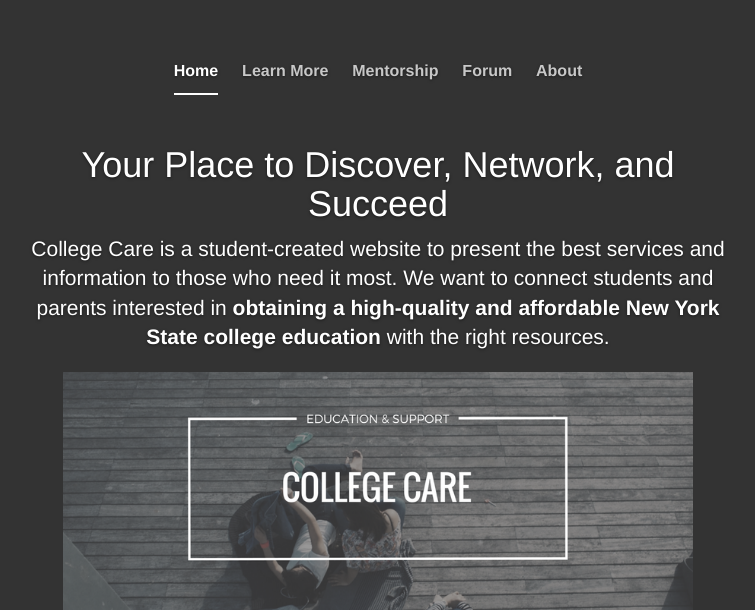
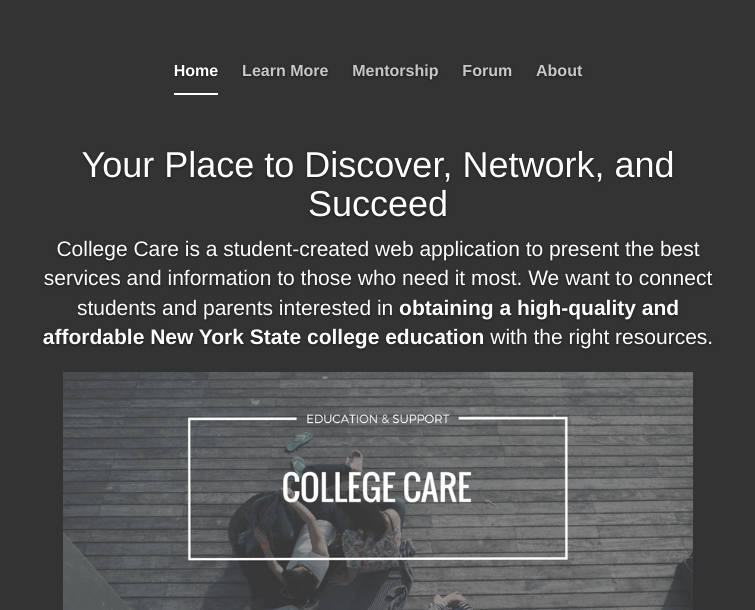
Before and after one commit to anthonyc1/excelsior-hack, a Flask app: page / in a window 1280 px wide. Shown: the top 610 px of the page, without its empty margins (262-1017 px from the left). Run offline with Flask 2, Linux system fonts and the light colour scheme; some libraries are stand-ins or nearby versions.

Commit message:
minor tweak to text

```diff
--- a/templates/index.html
+++ b/templates/index.html
@@ -49,7 +49,7 @@
       <div class="inner cover">
         <div id="titlesection">
             <h1 class="cover-heading">Your Place to Discover, Network, and Succeed</h1>
-            <p class="lead">College Care is a student-created website to present the best services and information to those who need it most. We want to connect students and parents interested in <b>obtaining a high-quality and affordable New York State college education</b> with the right resources.</p>
+            <p class="lead">College Care is a student-created web application to present the best services and information to those who need it most. We want to connect students and parents interested in <b>obtaining a high-quality and affordable New York State college education</b> with the right resources.</p>
             <img src="static/images/collegecare.png" alt="Education visual" width="90%" height="auto">
             <p></p>
             <p class="lead">
```
